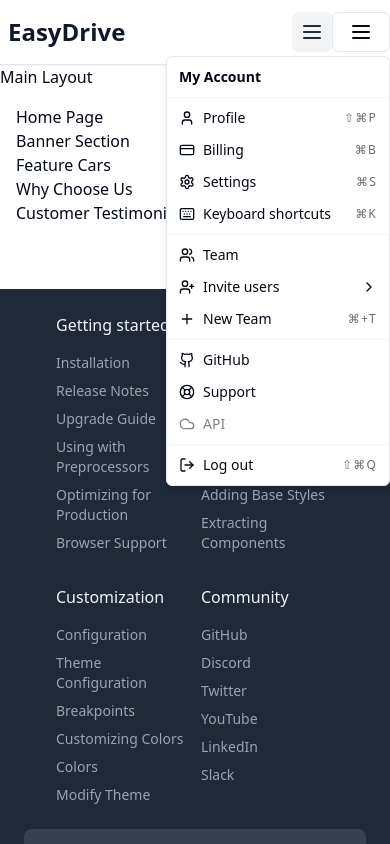
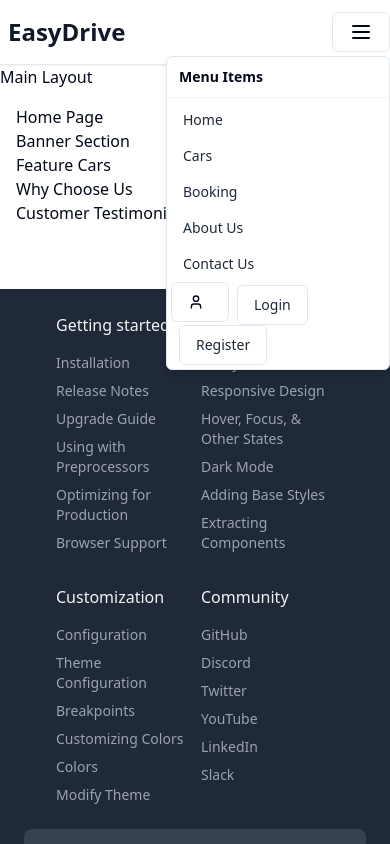
Before and after one commit to yusuf-khan-swd/easy-drive-frontend-vite-shadcn, a React (Vite) app: page / in a window 390 px wide. Both pictures are taken after a click on the button 361 px from the left and 32 px from the top of the page. Shown: the top 844 px of the page. Built offline with nearby package versions, Linux system fonts and the light colour scheme.

Commit message:
remove extra menu icon

```diff
--- a/src/components/easy-drive/Navbar.tsx
+++ b/src/components/easy-drive/Navbar.tsx
@@ -93,22 +93,7 @@
 // export default Navbar;
 
 // src/components/Navbar.tsx
-import {
-  Cloud,
-  CreditCard,
-  Github,
-  Keyboard,
-  LifeBuoy,
-  LogOut,
-  Mail,
-  MessageSquare,
-  Plus,
-  PlusCircle,
-  Settings,
-  User,
-  UserPlus,
-  Users,
-} from "lucide-react";
+import { LogOut, User } from "lucide-react";
 import { useState } from "react";
 import { Link, NavLink } from "react-router-dom";
 import { Button } from "../ui/button";
@@ -119,12 +104,7 @@ import {
   DropdownMenuGroup,
   DropdownMenuItem,
   DropdownMenuLabel,
-  DropdownMenuPortal,
   DropdownMenuSeparator,
-  DropdownMenuShortcut,
-  DropdownMenuSub,
-  DropdownMenuSubContent,
-  DropdownMenuSubTrigger,
   DropdownMenuTrigger,
 } from "@/components/ui/dropdown-menu";
 
@@ -251,51 +231,9 @@ const Navbar = () => {
             {loginItems}
           </div>
           <div className="-mr-2 flex md:hidden">
-            <button
-              onClick={() => setIsOpen(!isOpen)}
-              type="button"
-              className="bg-gray-100 inline-flex items-center justify-center p-2 rounded-md text-gray-800 hover:text-gray-500 hover:bg-gray-200 focus:outline-none focus:ring-2 focus:ring-offset-2 focus:ring-offset-gray-100 focus:ring-white"
-              aria-controls="mobile-menu"
-              aria-expanded={isOpen}
-            >
-              <span className="sr-only">Open main menu</span>
-              {!isOpen ? (
-                <svg
-                  className="block h-6 w-6"
-                  xmlns="http://www.w3.org/2000/svg"
-                  fill="none"
-                  viewBox="0 0 24 24"
-                  stroke="currentColor"
-                  aria-hidden="true"
-                >
-                  <path
-                    strokeLinecap="round"
-                    strokeLinejoin="round"
-                    strokeWidth="2"
-                    d="M4 6h16M4 12h16M4 18h16"
-                  />
-                </svg>
-              ) : (
-                <svg
-                  className="block h-6 w-6"
-                  xmlns="http://www.w3.org/2000/svg"
-                  fill="none"
-                  viewBox="0 0 24 24"
-                  stroke="currentColor"
-                  aria-hidden="true"
-                >
-                  <path
-                    strokeLinecap="round"
-                    strokeLinejoin="round"
-                    strokeWidth="2"
-                    d="M6 18L18 6M6 6l12 12"
-                  />
-                </svg>
-              )}
-            </button>
             <DropdownMenu>
               <DropdownMenuTrigger asChild>
-                <Button variant="outline">
+                <Button onClick={() => setIsOpen(!isOpen)} variant="outline">
                   {!isOpen ? (
                     <svg
                       className="block h-6 w-6"
@@ -332,127 +270,15 @@ const Navbar = () => {
                 </Button>
               </DropdownMenuTrigger>
               <DropdownMenuContent className="w-56">
-                <DropdownMenuLabel>My Account</DropdownMenuLabel>
+                <DropdownMenuLabel>Menu Items</DropdownMenuLabel>
                 <DropdownMenuSeparator />
-                <DropdownMenuGroup>
-                  <DropdownMenuItem>
-                    <User className="mr-2 h-4 w-4" />
-                    <span>Profile</span>
-                    <DropdownMenuShortcut>⇧⌘P</DropdownMenuShortcut>
-                  </DropdownMenuItem>
-                  <DropdownMenuItem>
-                    <CreditCard className="mr-2 h-4 w-4" />
-                    <span>Billing</span>
-                    <DropdownMenuShortcut>⌘B</DropdownMenuShortcut>
-                  </DropdownMenuItem>
-                  <DropdownMenuItem>
-                    <Settings className="mr-2 h-4 w-4" />
-                    <span>Settings</span>
-                    <DropdownMenuShortcut>⌘S</DropdownMenuShortcut>
-                  </DropdownMenuItem>
-                  <DropdownMenuItem>
-                    <Keyboard className="mr-2 h-4 w-4" />
-                    <span>Keyboard shortcuts</span>
-                    <DropdownMenuShortcut>⌘K</DropdownMenuShortcut>
-                  </DropdownMenuItem>
-                </DropdownMenuGroup>
-                <DropdownMenuSeparator />
-                <DropdownMenuGroup>
-                  <DropdownMenuItem>
-                    <Users className="mr-2 h-4 w-4" />
-                    <span>Team</span>
-                  </DropdownMenuItem>
-                  <DropdownMenuSub>
-                    <DropdownMenuSubTrigger>
-                      <UserPlus className="mr-2 h-4 w-4" />
-                      <span>Invite users</span>
-                    </DropdownMenuSubTrigger>
-                    <DropdownMenuPortal>
-                      <DropdownMenuSubContent>
-                        <DropdownMenuItem>
-                          <Mail className="mr-2 h-4 w-4" />
-                          <span>Email</span>
-                        </DropdownMenuItem>
-                        <DropdownMenuItem>
-                          <MessageSquare className="mr-2 h-4 w-4" />
-                          <span>Message</span>
-                        </DropdownMenuItem>
-                        <DropdownMenuSeparator />
-                        <DropdownMenuItem>
-                          <PlusCircle className="mr-2 h-4 w-4" />
-                          <span>More...</span>
-                        </DropdownMenuItem>
-                      </DropdownMenuSubContent>
-                    </DropdownMenuPortal>
-                  </DropdownMenuSub>
-                  <DropdownMenuItem>
-                    <Plus className="mr-2 h-4 w-4" />
-                    <span>New Team</span>
-                    <DropdownMenuShortcut>⌘+T</DropdownMenuShortcut>
-                  </DropdownMenuItem>
-                </DropdownMenuGroup>
-                <DropdownMenuSeparator />
-                <DropdownMenuItem>
-                  <Github className="mr-2 h-4 w-4" />
-                  <span>GitHub</span>
-                </DropdownMenuItem>
-                <DropdownMenuItem>
-                  <LifeBuoy className="mr-2 h-4 w-4" />
-                  <span>Support</span>
-                </DropdownMenuItem>
-                <DropdownMenuItem disabled>
-                  <Cloud className="mr-2 h-4 w-4" />
-                  <span>API</span>
-                </DropdownMenuItem>
-                <DropdownMenuSeparator />
-                <DropdownMenuItem>
-                  <LogOut className="mr-2 h-4 w-4" />
-                  <span>Log out</span>
-                  <DropdownMenuShortcut>⇧⌘Q</DropdownMenuShortcut>
-                </DropdownMenuItem>
+                <div className="flex flex-col">{menuItems}</div>
+                {loginItems}
               </DropdownMenuContent>
             </DropdownMenu>
           </div>
         </div>
       </div>
-
-      {isOpen && (
-        <div className="md:hidden" id="mobile-menu">
-          <div className="px-2 pt-2 pb-3 space-y-1 sm:px-3">
-            <NavLink
-              to="/home"
-              className={({ isActive }) =>
-                isActive
-                  ? "text-blue-500 block px-3 py-2 rounded-md text-base font-medium"
-                  : "text-gray-800 hover:text-gray-500 block px-3 py-2 rounded-md text-base font-medium"
-              }
-            >
-              Home
-            </NavLink>
-            <NavLink
-              to="/cars"
-              className={({ isActive }) =>
-                isActive
-                  ? "text-blue-500 block px-3 py-2 rounded-md text-base font-medium"
-                  : "text-gray-800 hover:text-gray-500 block px-3 py-2 rounded-md text-base font-medium"
-              }
-            >
-              Cars
-            </NavLink>
-            <NavLink
-              to="/about"
-              className={({ isActive }) =>
-                isActive
-                  ? "text-blue-500 block px-3 py-2 rounded-md text-base font-medium"
-                  : "text-gray-800 hover:text-gray-500 block px-3 py-2 rounded-md text-base font-medium"
-              }
-            >
-              About Us
-            </NavLink>
-            {loginItems}
-          </div>
-        </div>
-      )}
     </nav>
   );
 };
```
